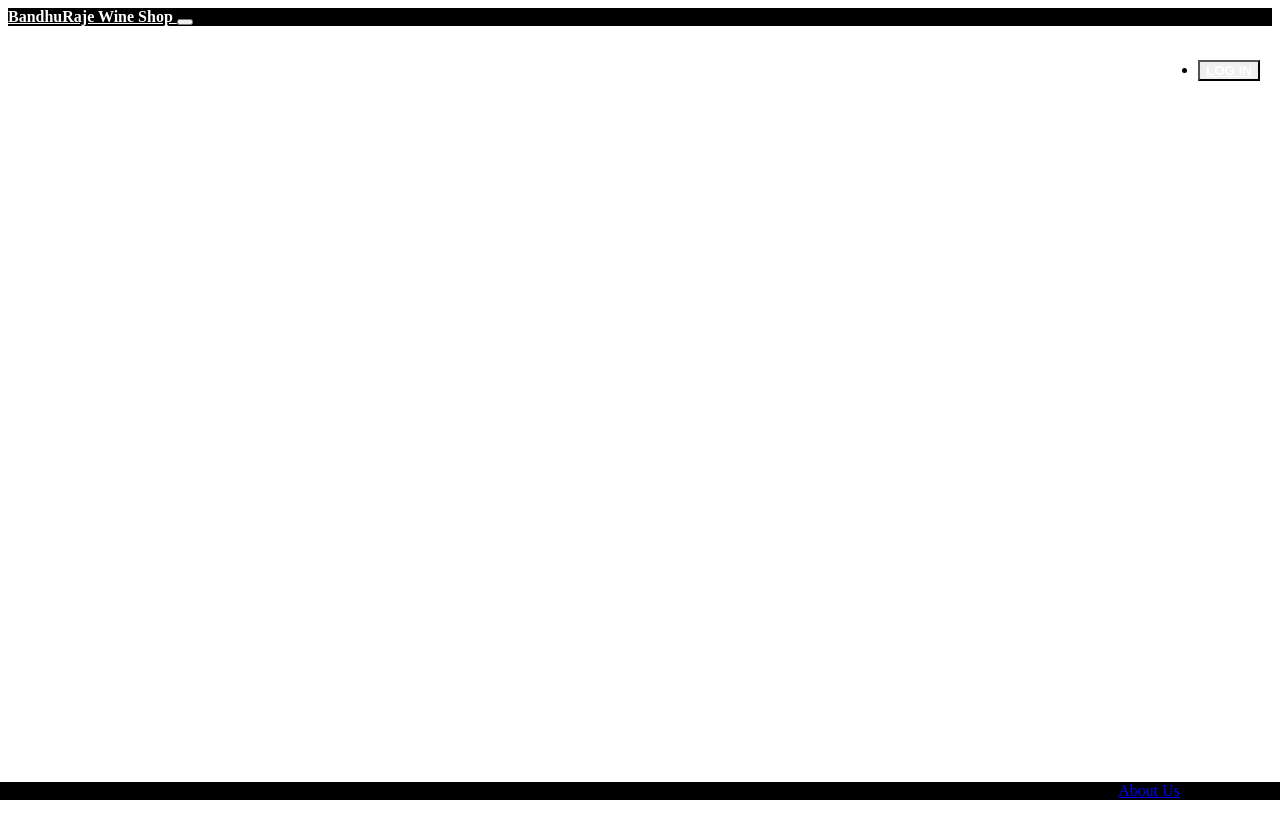
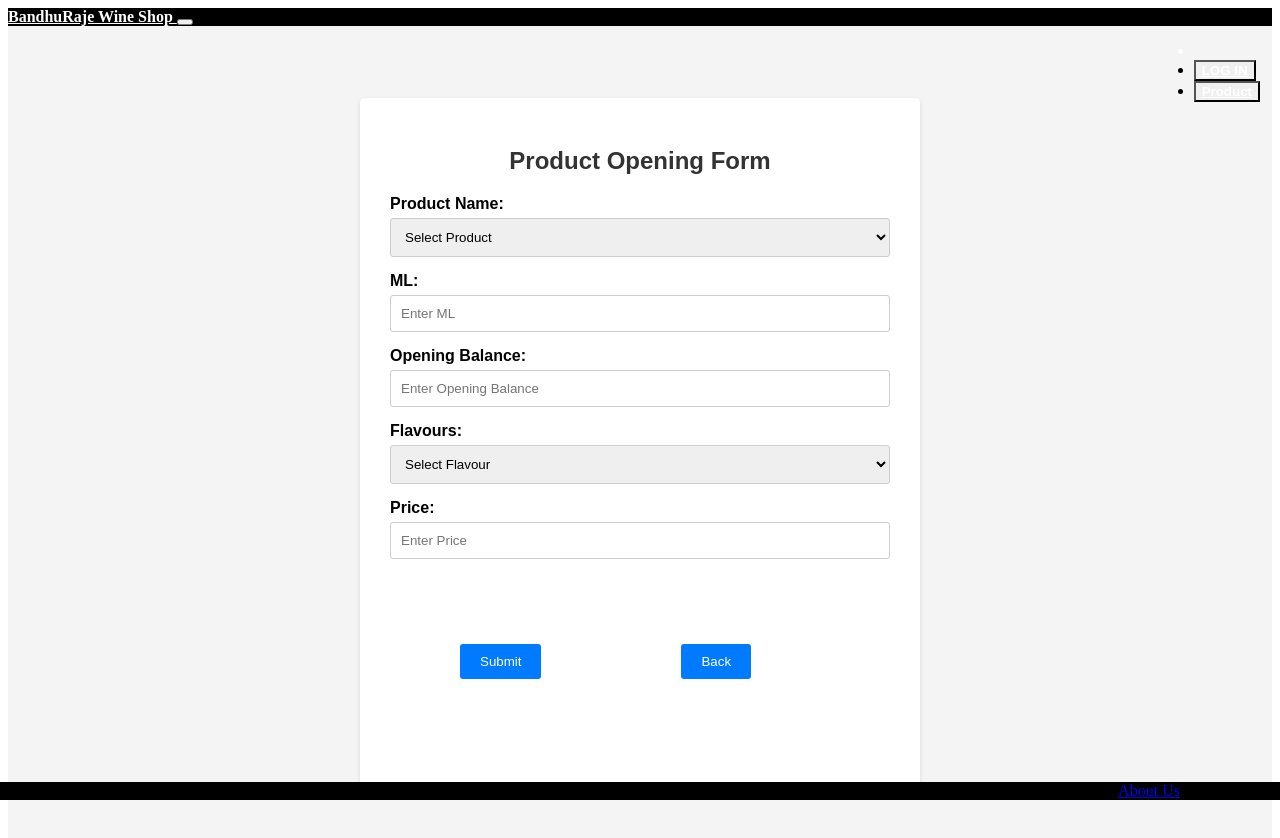
Before and after one commit to Javasession2024/WMS-Client, an Angular app: page /product-opening in a window 1280 px wide. Before the commit this address led to /. Shown: the top 838 px of the page. Before the commit the page ends 800 px from the top, so only its background shows below. Built offline with nearby package versions, Linux system fonts and the light colour scheme.

Commit message:
Added Product Opening Form

```diff
--- a/src/app/app-routing.module.ts
+++ b/src/app/app-routing.module.ts
@@ -2,6 +2,7 @@ import { NgModule } from '@angular/core';
 import { RouterModule, Routes } from '@angular/router';
 import { LoginComponent } from './login/login/login.component';
 import { HomeComponent } from './home/home/home.component';
+import { ProductOpeningComponent } from './product_opening/product-opening/product-opening.component';
 
 
 
@@ -9,6 +10,7 @@ const routes: Routes = [
   // {path: '', redirectTo: 'booking',pathMatch: 'full'},
   {path: 'login', component: LoginComponent},
   {path: 'home', component: HomeComponent},
+  {path:'product-opening',component:ProductOpeningComponent}
 
 ]
 
--- a/src/app/app.module.ts
+++ b/src/app/app.module.ts
@@ -7,6 +7,7 @@ import { LoginComponent } from './login/login/login.component';
 import { HeaderComponent } from './header/header/header.component';
 import { FooterComponent } from './footer/footer/footer.component';
 import { HomeComponent } from './home/home/home.component';
+import { ProductOpeningComponent } from './product_opening/product-opening/product-opening.component';
 
 @NgModule({
   declarations: [
@@ -15,6 +16,7 @@ import { HomeComponent } from './home/home/home.component';
     HeaderComponent,
     FooterComponent,
     HomeComponent,
+    ProductOpeningComponent,
   ],
   imports: [
     BrowserModule,
--- a/src/app/header/header/header.component.html
+++ b/src/app/header/header/header.component.html
@@ -28,6 +28,12 @@
 
             </button>
         </li>
+        <li  routerLink="product-Opening_balance" class="nav-item">
+            <button class="btn btn-success" (click)="gotoList()">
+                <a href="product-opening">Product</a>
+
+            </button>
+        </li>
         <!-- <li  class="nav-item">
             <button class="btn btn-danger">
                 <a href="logout">LOG OUT</a>
--- /dev/null
+++ b/src/app/product_opening/product-opening/product-opening.component.html
@@ -0,0 +1,120 @@
+<!DOCTYPE html>
+<html lang="en">
+<head>
+    <meta charset="UTF-8">
+    <meta name="viewport" content="width=device-width, initial-scale=1.0">
+    <title>Product Opening Form</title>
+    <style>
+        body {
+            font-family: Arial, sans-serif;
+            margin: 0;
+            padding: 0;
+            background-color: #f4f4f4;
+        }
+
+        .container {
+            display: flex;
+            justify-content: center;
+            align-items: center;
+            min-height: 100vh;
+            padding: 20px;
+        }
+
+        .form-container {
+            background-color: #fff;
+            padding: 30px;
+            border-radius: 5px;
+            box-shadow: 0 2px 5px rgba(0, 0, 0, 0.1);
+            width: 500px;
+        }
+
+        h2 {
+            text-align: center;
+            margin-bottom: 20px;
+            color: #333;
+        }
+
+        .form-group {
+            margin-bottom: 15px;
+        }
+
+        label {
+            display: block;
+            margin-bottom: 5px;
+            font-weight: bold;
+        }
+
+        input[type="text"],
+        input[type="number"],
+        select,
+        textarea {
+            width: 100%;
+            padding: 10px;
+            border: 1px solid #ccc;
+            border-radius: 3px;
+            box-sizing: border-box;
+        }
+
+        button {
+            background-color: #007bff;
+            color: #fff;
+            padding: 10px 20px;
+            border: none;
+            border-radius: 3px;
+            cursor: pointer;
+
+      margin: 70px;
+
+        }
+
+        button:hover {
+            background-color: #0062cc;
+        }
+    </style>
+</head>
+<body>
+    <div class="container">
+        <div class="form-container">
+            <h2>Product Opening Form</h2>
+            <form>
+                               <div class="form-group">
+                    <label for="flavour">Product Name:</label>
+                    <select id="flavour" name="flavour">
+                        <option value="">Select Product</option>
+                        <option value="Chocolate">Kignfisher</option>
+                        <option value="Vanilla">Godfather</option>
+                        <option value="Strawberry">Haywards</option>
+                        <option value="Mango">Budweiser</option>
+                    </select>
+                </div>
+                <div class="form-group">
+                    <label for="ml">ML:</label>
+                    <input type="number" id="ml" name="ml" placeholder="Enter ML">
+                </div>
+                <div class="form-group">
+                    <label for="openingBalance">Opening Balance:</label>
+                    <input type="number" id="openingBalance" name="openingBalance" placeholder="Enter Opening Balance">
+                </div>
+                <div class="form-group">
+                    <label for="flavour">Flavours:</label>
+                    <select id="flavour" name="flavour">
+                        <option value="">Select Flavour</option>
+                        <option value="Chocolate">slight sweetness</option>
+                        <option value="Vanilla">Dark Fruits</option>
+                        <option value="Strawberry">Sour</option>
+                        <option value="Mango">Fruity</option>
+                    </select>
+                </div>
+                <div class="form-group">
+                    <label for="price">Price:</label>
+                    <input type="number" id="price" name="price" placeholder="Enter Price">
+                </div>
+                <div class="form-group">
+                    <button type="submit">Submit</button>
+                    <button type="reset">Back</button>
+                </div>
+            </form>
+        </div>
+    </div>
+</body>
+</html>
--- /dev/null
+++ b/src/app/product_opening/product-opening/product-opening.component.ts
@@ -0,0 +1,15 @@
+import { Component, OnInit } from '@angular/core';
+
+@Component({
+  selector: 'app-product-opening',
+  templateUrl: './product-opening.component.html',
+  styleUrls: ['./product-opening.component.css']
+})
+export class ProductOpeningComponent implements OnInit {
+
+  constructor() { }
+
+  ngOnInit(): void {
+  }
+
+}
```
Also changed, not shown: src/app/product_opening/product-opening/product-opening.component.css (added), 1 other file (tests, documents, lock files or other folders).
